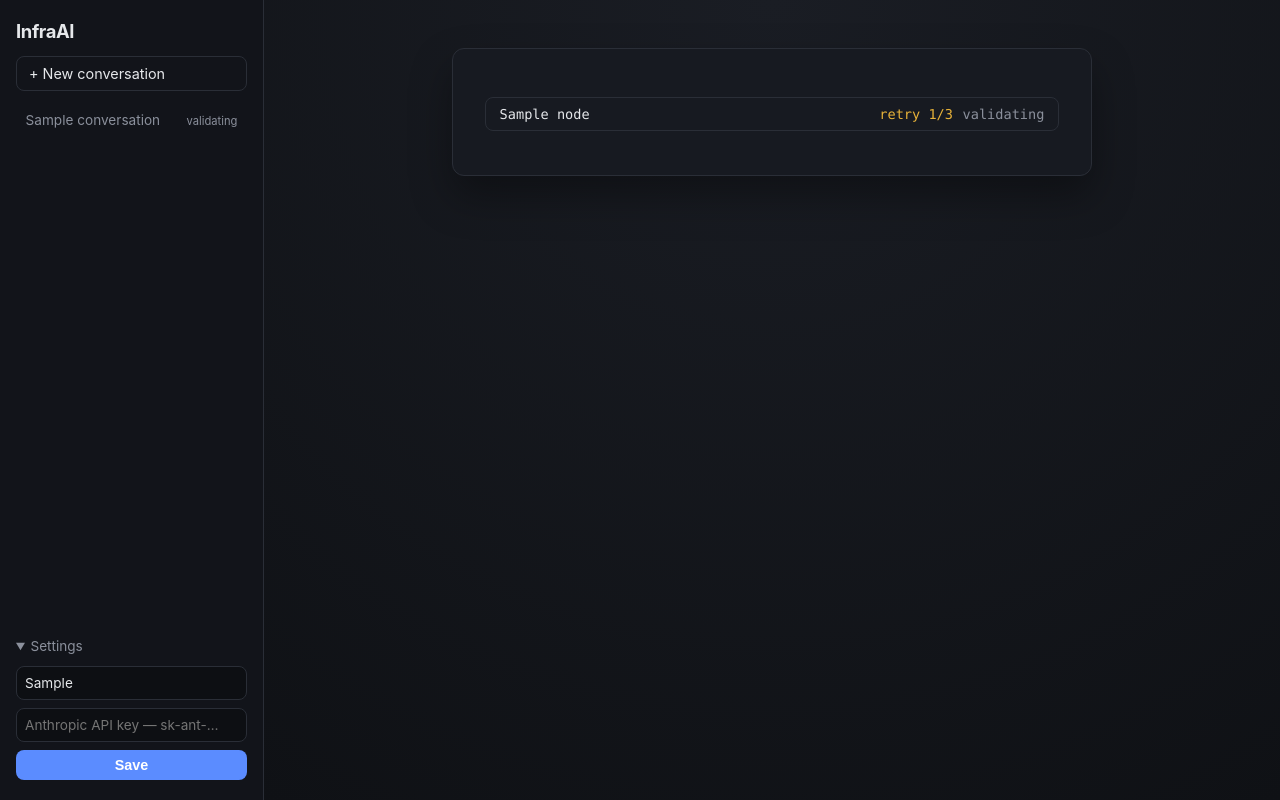
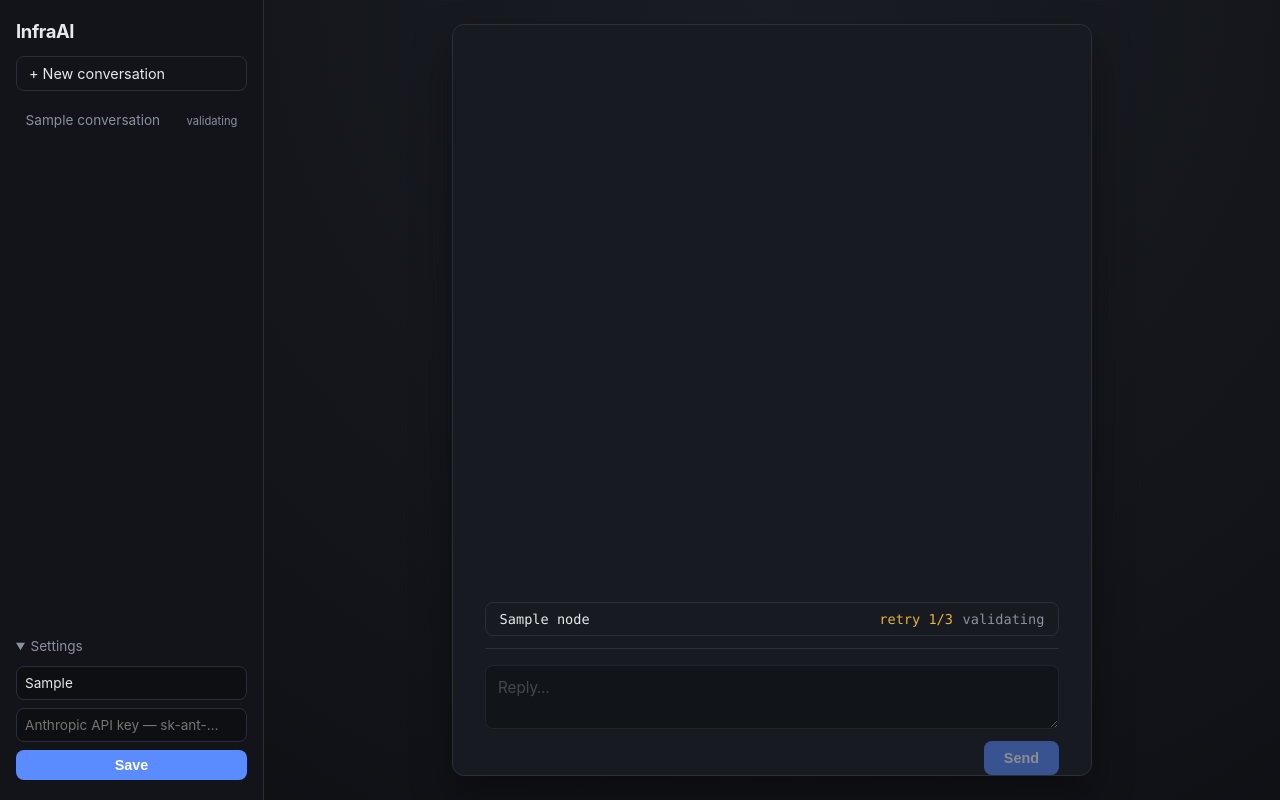
Before and after one commit to mgonzalezsanz/InfraAi, a FastAPI app: template ui/templates/conversation.html in a window 1280 px wide. Run offline with FastAPI, Linux system fonts and the light colour scheme; the template is opened without the code that fills it: most values are stand-ins (such as "Sample title", 1, 10 or a date in 2020).

Commit message:
Polish the conversational UI; load .env in the web server
The UI never called load_dotenv(), so it ran with an empty API key and
the planner's structured-output parse failed. Fix that, and make the
chat usable:

- layout: full-height card, thread scrolls, reply box pinned to the
  bottom; index form moved to the bottom too.
- reply box stays visible but disabled while a turn runs or the state
  can't continue, instead of vanishing.
- Enter sends, Shift+Enter inserts a newline.
- the 1s poll now swaps only the log + reply box (#turn-tail), not the
  whole message thread — no flash, no scroll jump; one full swap lands
  the agent message when the run ends.
- PR links are clickable; submitted messages are stripped; tightened
  template whitespace so pre-wrap stops padding user bubbles with blank
  lines.

```diff
--- a/ui/app.py
+++ b/ui/app.py
@@ -5,6 +5,7 @@ import uuid
 from html import escape
 
 import markdown as _markdown
+from dotenv import load_dotenv
 from fastapi import FastAPI, Form, Request
 from fastapi.responses import HTMLResponse, RedirectResponse
 from fastapi.staticfiles import StaticFiles
@@ -13,6 +14,8 @@ from fastapi.templating import Jinja2Templates
 from graph import build_graph
 from state import create_conversation_state
 
+load_dotenv()
+
 
 def _render_markdown(text: str | None) -> str:
     # escape first so any stray HTML in an LLM message renders inert, then let
@@ -20,7 +23,10 @@ def _render_markdown(text: str | None) -> str:
     safe = escape(text or "")
     # LLMs routinely omit the blank line Markdown wants before a list
     safe = re.sub(r"(?<=\S)\n(?=(?:[-*+]|\d+\.)\s)", "\n\n", safe)
-    return _markdown.markdown(safe, extensions=["sane_lists"])
+    html = _markdown.markdown(safe, extensions=["sane_lists"])
+    # Make links open in new tab
+    html = re.sub(r'<a href="([^"]*)">', r'<a href="\1" target="_blank" rel="noopener">', html)
+    return html
 
 
 # Server-remembered settings. The settings form overrides and remembers; a blank
@@ -58,7 +64,8 @@ def _agent_turn_text(result: dict, error: str | None) -> str:
     if error:
         return f"⚠️ {error}"
     if result.get("pr_url"):
-        return f"Opened a pull request: {result['pr_url']}"
+        url = result['pr_url']
+        return f"Opened a pull request: [{url}]({url})"
     if result.get("agent_message"):
         return result["agent_message"]
     if result.get("status") == "needs_human":
@@ -144,6 +151,7 @@ def update_settings(request: Request, anthropic_api_key: str = Form(""), target_
 
 @app.post("/runs")
 def create_conversation(request: Request, user_request: str = Form(...)):
+    user_request = user_request.strip()
     conv_id = uuid.uuid4().hex[:8]
     with _lock:
         _conversations[conv_id] = {
@@ -167,7 +175,8 @@ def add_message(request: Request, conv_id: str, message: str = Form(...)):
     conv = _conversations.get(conv_id)
     if conv is None:
         return RedirectResponse("/", status_code=303)
-    if not conv["running"] and _conversation_status(conv) in _CONTINUABLE:
+    message = message.strip()
+    if message and not conv["running"] and _conversation_status(conv) in _CONTINUABLE:
         with _lock:
             conv["messages"] = conv["messages"] + [{"role": "user", "content": message}]
         _start_turn(conv_id)
@@ -180,9 +189,18 @@ def get_conversation(request: Request, conv_id: str):
     if conv is None:
         return RedirectResponse("/", status_code=303)
     ctx = _conversation_context(conv)
-    if request.headers.get("hx-request"):
-        return templates.TemplateResponse(request, "turn_fragment.html", {**ctx, "oob_sidebar": True})
-    return templates.TemplateResponse(request, "conversation.html", {**ctx, **_sidebar_context(conv_id)})
+    if not request.headers.get("hx-request"):
+        return templates.TemplateResponse(request, "conversation.html", {**ctx, **_sidebar_context(conv_id)})
+    # htmx poll during a run: swap only the volatile tail (log + reply box), so
+    # the message thread above is left untouched — no flash, no scroll jump.
+    if conv["running"]:
+        return templates.TemplateResponse(request, "turn_tail.html", {**ctx, "oob_sidebar": True})
+    # run finished: replace the whole #turn once so the new agent message lands,
+    # and polling stops (the fresh tail carries no hx-get).
+    resp = templates.TemplateResponse(request, "turn_fragment.html", {**ctx, "oob_sidebar": True})
+    resp.headers["HX-Retarget"] = "#turn"
+    resp.headers["HX-Reswap"] = "outerHTML"
+    return resp
 
 
 @app.get("/runs/{conv_id}")
--- a/ui/static/style.css
+++ b/ui/static/style.css
@@ -17,10 +17,11 @@
 
 body {
   margin: 0;
-  min-height: 100vh;
+  height: 100vh;
   display: flex;
   background: var(--bg);
   color: var(--text);
+  overflow: hidden;
 }
 
 /* ---- sidebar ---- */
@@ -97,7 +98,8 @@ body {
 .main {
   flex: 1;
   min-width: 0;
-  padding: 3rem 1.5rem;
+  min-height: 0;
+  padding: 1.5rem;
   display: flex;
   justify-content: center;
   background: radial-gradient(circle at top, #1a1d24, var(--bg));
@@ -106,11 +108,13 @@ body {
 .card {
   width: 100%;
   max-width: 640px;
-  align-self: flex-start;
+  height: 100%;
+  min-height: 0;
+  display: flex;
+  flex-direction: column;
   background: var(--card);
   border: 1px solid var(--border);
   border-radius: 12px;
-  padding: 2rem;
   box-shadow: 0 20px 40px rgba(0, 0, 0, 0.35);
 }
 
@@ -124,6 +128,16 @@ h1 {
   margin: 0 0 1.5rem;
   color: var(--muted);
   font-size: 0.9rem;
+}
+
+.index-header {
+  flex: 1;
+}
+
+.index-form {
+  margin-top: auto;
+  padding-top: 1rem;
+  border-top: 1px solid var(--border);
 }
 
 /* ---- forms ---- */
@@ -143,6 +157,7 @@ textarea, input {
 
 textarea { resize: vertical; min-height: 4.5rem; }
 textarea:focus, input:focus { outline: none; border-color: var(--accent); }
+textarea:disabled, input:disabled { opacity: 0.5; cursor: not-allowed; }
 
 button {
   align-self: flex-end;
@@ -157,6 +172,7 @@ button {
 }
 
 button:hover { filter: brightness(1.1); }
+button:disabled { opacity: 0.5; cursor: not-allowed; }
 
 .settings { font-size: 0.85rem; }
 .settings summary { color: var(--muted); cursor: pointer; padding: 0.35rem 0; }
@@ -167,10 +183,27 @@ button:hover { filter: brightness(1.1); }
 
 /* ---- conversation thread ---- */
 
-.thread { display: flex; flex-direction: column; gap: 0.6rem; margin-bottom: 1rem; }
+#turn {
+  display: flex;
+  flex-direction: column;
+  height: 100%;
+  padding: 2rem 2rem 0 2rem;
+  gap: 0;
+}
 
-.msg { padding: 0.7rem 0.9rem; border-radius: 10px; font-size: 0.92rem; line-height: 1.5; max-width: 90%; }
-.msg-user { align-self: flex-end; background: var(--accent); color: #fff; white-space: pre-wrap; }
+.thread {
+  display: flex;
+  flex-direction: column;
+  gap: 0.6rem;
+  flex: 1;
+  min-height: 0;
+  overflow-y: auto;
+  scrollbar-gutter: stable;
+  padding-bottom: 1rem;
+}
+
+.msg { padding: 0.6rem 0.95rem; border-radius: 10px; font-size: 0.92rem; line-height: 1.5; max-width: 90%; }
+.msg-user { align-self: flex-end; background: var(--accent); color: #fff; white-space: pre-wrap; word-wrap: break-word; }
 .msg-agent { align-self: flex-start; background: #0d0f13; border: 1px solid var(--border); }
 .msg-agent > :first-child { margin-top: 0; }
 .msg-agent > :last-child { margin-bottom: 0; }
@@ -179,22 +212,34 @@ button:hover { filter: brightness(1.1); }
 .msg-agent li { margin: 0.15rem 0; }
 .msg-agent li > p { margin: 0; }
 .msg-agent code { background: rgba(255,255,255,0.08); padding: 0.1rem 0.3rem; border-radius: 4px; font-size: 0.85em; }
-.msg-agent a { color: var(--accent); font-weight: 600; }
+.msg-agent a { color: var(--accent); font-weight: 600; text-decoration: none; }
+.msg-agent a:hover { text-decoration: underline; }
 
-.reply { margin-top: 1rem; }
+.reply {
+  margin-top: auto;
+  padding: 1rem 0 0 0;
+  border-top: 1px solid var(--border);
+}
+
 .reply textarea { min-height: 3rem; }
 
-.hint { margin-top: 1rem; color: var(--muted); font-size: 0.85rem; }
+.reply-hint {
+  margin: 0 0 0.5rem;
+  color: var(--amber);
+  font-size: 0.8rem;
+}
 
 /* ---- turn log ---- */
 
 .log {
   list-style: none;
-  margin: 0 0 0.75rem;
+  margin: 0.75rem 0;
   padding: 0;
   border: 1px solid var(--border);
   border-radius: 8px;
   overflow: hidden;
+  flex-shrink: 0;
+  margin-top: 1rem;
 }
 
 .log li {
@@ -227,5 +272,7 @@ button:hover { filter: brightness(1.1); }
   body { flex-direction: column; }
   .sidebar { width: 100%; height: auto; position: static; border-right: none; border-bottom: 1px solid var(--border); }
   .conversations { max-height: 30vh; }
-  .main { padding: 1.5rem 1rem; }
+  .main { padding: 1rem; }
+  .card { max-width: 100%; }
+  #turn { padding: 1.5rem 1rem 0 1rem; }
 }
--- a/ui/templates/layout.html
+++ b/ui/templates/layout.html
@@ -6,6 +6,30 @@
   <title>{% block title %}InfraAI{% endblock %}</title>
   <link rel="stylesheet" href="/static/style.css">
   <script src="https://unpkg.com/htmx.org@2.0.4"></script>
+  <script>
+    function scrollThreadToBottom() {
+      const thread = document.querySelector('.thread');
+      if (thread) thread.scrollTop = thread.scrollHeight;
+    }
+
+    document.addEventListener('keydown', e => {
+      if ((e.key === 'Enter' || e.key === 'Return') && !e.shiftKey && e.target.tagName === 'TEXTAREA') {
+        const form = e.target.closest('.chat-form');
+        if (form && !e.target.disabled) {
+          e.preventDefault();
+          form.submit();
+        }
+      }
+    });
+
+    document.addEventListener('DOMContentLoaded', scrollThreadToBottom);
+
+    // The 1s poll swaps only #turn-tail, so leave the scroll alone then; scroll
+    // on the one-time full #turn swap when a run finishes and a message lands.
+    document.addEventListener('htmx:afterSettle', e => {
+      if (e.detail.target && e.detail.target.id !== 'turn-tail') scrollThreadToBottom();
+    });
+  </script>
 </head>
 <body>
   <aside class="sidebar">
--- /dev/null
+++ b/ui/templates/turn_tail.html
@@ -0,0 +1,26 @@
+<div id="turn-tail"{% if conv.running %} hx-get="/conversations/{{ conv_id }}" hx-trigger="every 1s" hx-swap="outerHTML"{% endif %}>
+  {% if conv.log or conv.running %}
+  <ul class="log">
+    {% for entry in conv.log %}
+    <li><span class="node">{{ entry.node }}</span><span class="entry-meta">{% if entry.retry_count %}<span class="retry">retry {{ entry.retry_count }}/3</span>{% endif %}<span class="status status-{{ entry.status }}">{{ entry.status }}</span></span></li>
+    {% endfor %}
+    {% if conv.running %}<li class="pending">running…</li>{% endif %}
+  </ul>
+  {% endif %}
+
+  <form method="post" action="/conversations/{{ conv_id }}/messages" class="reply chat-form">
+    {% if status == "pr_open" %}
+      <p class="reply-hint">Pull request opened — start a new conversation for another change.</p>
+    {% endif %}
+    <textarea name="message" placeholder="Reply…" required
+      {% if conv.running or not continuable %}disabled{% endif %}></textarea>
+    <button type="submit" {% if conv.running or not continuable %}disabled{% endif %}>Send</button>
+  </form>
+</div>
+
+{% if oob_sidebar %}
+<a href="/conversations/{{ conv_id }}" id="conv-{{ conv_id }}" class="conv active" hx-swap-oob="true">
+  <span class="conv-label">{{ conv.title }}</span>
+  <span class="status status-{{ status }}">{{ status }}</span>
+</a>
+{% endif %}
```
Also changed, not shown: tests/test_ui.py (+16 -4 lines), ui/templates/index.html (+5 -3 lines), ui/templates/turn_fragment.html (+9 -33 lines).
